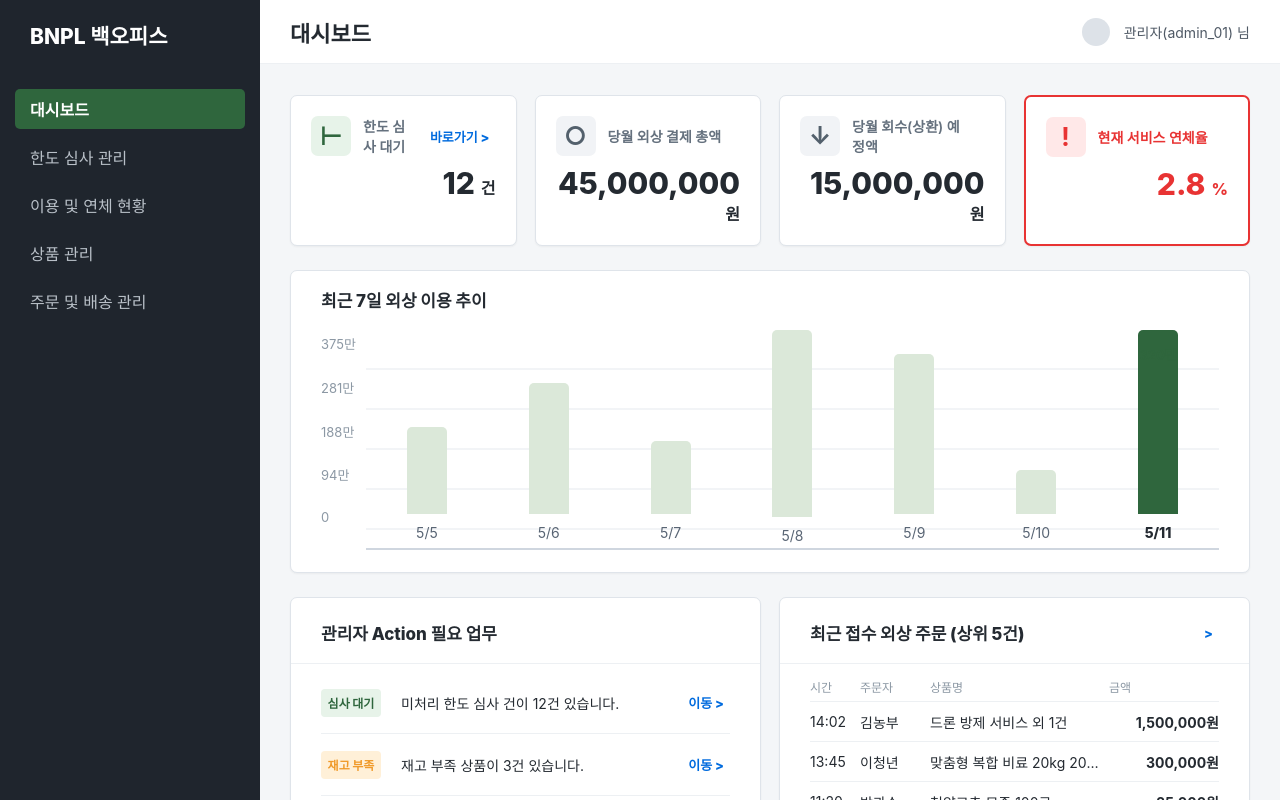
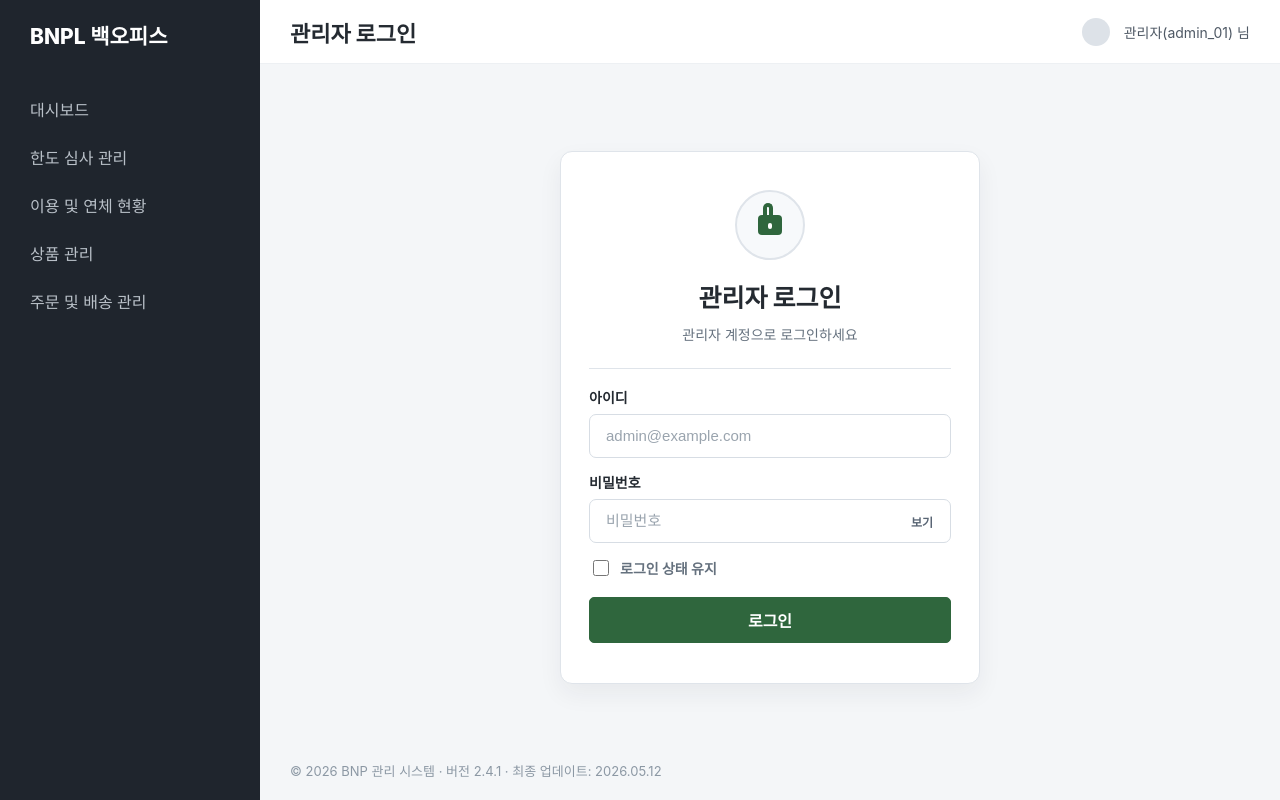
Before and after one commit to FISA-Agri-Pay/front-end-admin, a React (Create React App) app: page / in a window 1280 px wide. Shown: the top 800 px of the page. Built offline with nearby package versions, Linux system fonts and the light colour scheme; no server answers; the HTML template or start-up script is replaced by a standard one.

Commit message:
#9 feat: 로그인 상태에 따른 화면 진입 처리

```diff
--- a/src/App.js
+++ b/src/App.js
@@ -1,5 +1,7 @@
 import './App.css';
 import { useState } from 'react';
+import LoginPage from './components/auth/LoginPage';
+import { getStoredAdminSession } from './components/auth/authApi';
 import BnplStatusPage from './components/bnpl/BnplStatusPage';
 import Dashboard from './components/Dashboard';
 import ProductManagement from './components/product/ProductManagement';
@@ -7,6 +9,7 @@ import Sidebar from './components/Sidebar';
 import TopBar from './components/TopBar';
 
 const topbarTitles = {
+  login: '관리자 로그인',
   dashboard: '대시보드',
   usageStatus: '외상(BNPL) 이용 및 연체 현황',
   productList: '',
@@ -15,17 +18,29 @@ const topbarTitles = {
 };
 
 function App() {
-  const [activePage, setActivePage] = useState('dashboard');
+  const [adminSession, setAdminSession] = useState(() => getStoredAdminSession());
+  const [activePage, setActivePage] = useState(() => (getStoredAdminSession() ? 'dashboard' : 'login'));
+  const isAuthenticated = Boolean(adminSession?.adminAccessToken);
+
+  const handleNavigate = (page) => {
+    setActivePage(isAuthenticated ? page : 'login');
+  };
+
+  const handleLoginSuccess = (session) => {
+    setAdminSession(session);
+    setActivePage('dashboard');
+  };
 
   return (
     <div className="admin-app">
-      <Sidebar activePage={activePage} onNavigate={setActivePage} />
+      <Sidebar activePage={activePage} onNavigate={handleNavigate} />
       <div className="admin-shell">
         <TopBar title={topbarTitles[activePage]} />
+        {activePage === 'login' && <LoginPage onLoginSuccess={handleLoginSuccess} />}
         {activePage === 'dashboard' && <Dashboard />}
         {activePage === 'usageStatus' && <BnplStatusPage />}
         {(activePage === 'productList' || activePage === 'productCreate' || activePage === 'productEdit') && (
-          <ProductManagement activePage={activePage} onNavigate={setActivePage} />
+          <ProductManagement activePage={activePage} onNavigate={handleNavigate} />
         )}
       </div>
     </div>
```
